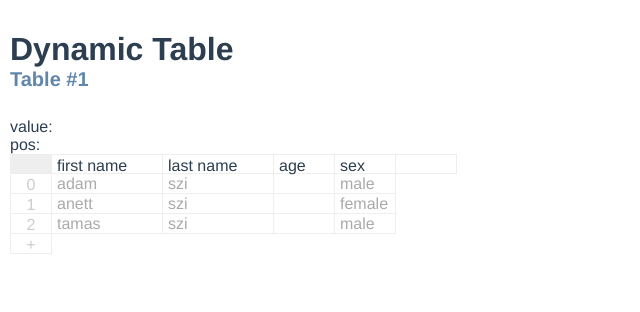
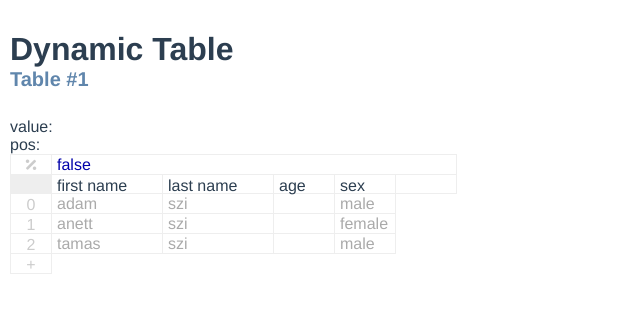
Before and after one commit to SoulEvans07/dynamic-table-react, a React (Create React App) app in the folder client/: page / in a window 1280 px wide. Shown: the top 312 px of the page, without its empty margins (0-640 px from the left). Built offline with nearby package versions, Linux system fonts and the light colour scheme.

Commit message:
added cell edit field

```diff
--- a/client/src/App.scss
+++ b/client/src/App.scss
@@ -4,6 +4,11 @@
   display: flex;
   flex-direction: column;
   height: 100%;
+
+  input {
+    font-family: "Avenir", Helvetica, Arial, sans-serif;
+    font-size: 16px;
+  }
 }
 
 .header {
--- a/client/src/components/DynamicTable.js
+++ b/client/src/components/DynamicTable.js
@@ -55,6 +55,22 @@ class DynamicTable extends Component {
     this.dispatch({ type: "ADD_ROW", payload: { id: `row_${index}`, style: {}, index, tableId } })
   }
 
+  editSelected = (event) => {
+    const ref = this.state.selected_cell
+    const [, tableId, colId, rowId] = ref.match(/^#(\w+)@(\w+):(\w+)$/)
+
+    this.props.dispatch({
+      type: "EDIT_CELL",
+      payload: {
+        ref,
+        tableId: tableId,
+        colId: colId,
+        rowId: rowId,
+        cell: { value: event.target.value }
+      }
+    })
+  }
+
   render() {
     const table = this.state.table
     const columns = this.state.columns
@@ -68,7 +84,14 @@ class DynamicTable extends Component {
         <div>{ this.state.selected_cell }</div>
         <div>value: { !!selectedCell && selectedCell.value }</div>
         <div>pos: { !!this.state.selected_cell && this.getExcelPos(this.state.selected_cell) }</div>
-
+        <div className="EditRow">
+          <i className="Icon fas fa-percentage"></i>
+          <input
+            className="SelectedCell"
+            value={ !!selectedCell && selectedCell.value }
+            onChange={ this.editSelected }
+          />
+        </div>
         <DynamicTableHeader
           table={ table }
           columns={ columns }
--- a/client/src/components/DynamicTable.scss
+++ b/client/src/components/DynamicTable.scss
@@ -1,6 +1,36 @@
 .Table {
   display: flex;
   flex-direction: column;
+
+  .EditRow {
+    display: flex;
+    flex-direction: row;
+    height: 20px;
+
+    .Icon {
+      border-width: 1px 1px 0 1px;
+      border-style: solid;
+      border-color: #eee;
+      color: #ccc;
+      min-width: 30px;
+      padding: 0 5px;
+      display: flex;
+      align-items: center;
+      justify-content: center;
+      font-size: 14px;
+      text-align: center;
+    }
+
+    .SelectedCell {
+      border-width: 1px 1px 0 0;
+      border-style: solid;
+      border-color: #eee;
+      width: 100%;
+      padding: 0 5px;
+      color: #0000aa;
+    }
+  }
+
 
   $row_num_width: 30px;
   $header_height: 20px;
@@ -60,6 +90,7 @@
           overflow: visible;
           text-overflow: unset;
           white-space: nowrap;
+          z-index: 10;
         }
 
         &.selected {
```
